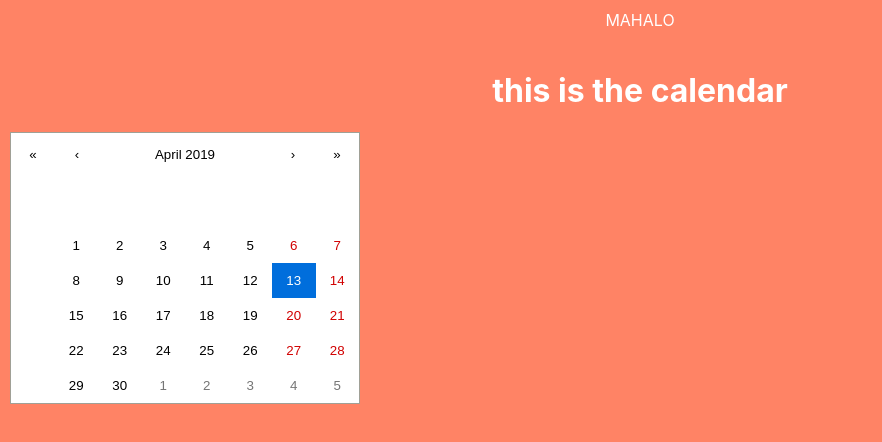
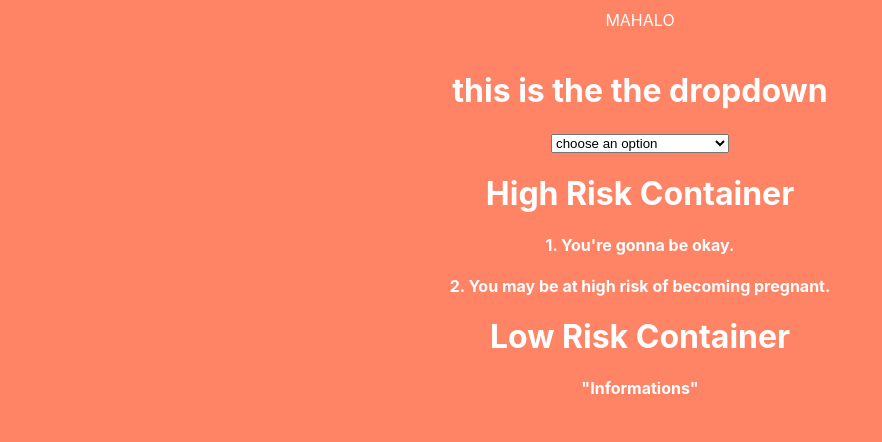
Before and after one commit to mwestervelt/mahalo-2, a React (Create React App) app: page / in a window 1280 px wide. Shown: the top 442 px of the page, without its empty margins (0-882 px from the left). Built offline with nearby package versions, Linux system fonts and the light colour scheme.

Commit message:
dropdown

```diff
--- a/src/App.js
+++ b/src/App.js
@@ -1,5 +1,7 @@
 import React, { Component } from 'react';
-import CalendarComp from './CalendarComp'
+import Dropdown from './Dropdown'
+import HighRisk from './HighRisk'
+import LowRisk from './LowRisk'
 import './App.css';
 
 class App extends Component {
@@ -8,7 +10,9 @@ class App extends Component {
       <div className="App">
             MAHALO
             <br></br><br></br>
-            <CalendarComp />
+            <Dropdown />
+            <HighRisk />
+            <LowRisk />
       </div>
     );
   }
--- a/src/CalendarComp.js
+++ /dev/null
@@ -1,36 +0,0 @@
-import React, { Component } from 'react';
-import Calendar from 'react-calendar';
-
-
-class CalendarComp extends Component {
-
-  state = {
-    value: new Date(),
-  }
-
-  onChange = value => this.setState({ value })
-
-  render() {
-    console.log(this.state.value);
-      const { value } = this.state;
-
-      return (
-        <div className="Sample">
-          <header>
-            <h1>this is the calendar</h1>
-          </header>
-          <div className="Sample__container">
-            <main className="Sample__container__content">
-              <Calendar
-                onChange={this.onChange}
-                showWeekNumbers
-                value={value}
-              />
-            </main>
-          </div>
-        </div>
-      );
-    }
-  }
-
-export default CalendarComp;
--- /dev/null
+++ b/src/Dropdown.js
@@ -0,0 +1,69 @@
+import React, { Component } from 'react';
+
+
+class Dropdown extends Component {
+
+  state = {
+    choice: '',
+    risklevel: ''
+  }
+
+  // componentDidUpdate(prevState) {
+  //   if (this.state.choice !== prevState.choice) {
+  //     this.calculateRisk()
+  //
+  //   }
+  // }
+
+onChange = e => {
+  this.setState({ choice: e.target.value }, () => this.calculateRisk())
+}
+
+calculateRisk = (e) => {
+  console.log('calculator');
+
+    switch (this.state.choice) {
+      case 'choose an option':
+        this.setState({ risklevel: '' })
+        break
+      case 'On period right now':
+        this.setState({ risklevel: 'low'})
+        break
+      case '1-4':
+        this.setState({ risklevel: 'low' })
+        break
+      case '5-9':
+        this.setState({ risklevel: 'high' })
+        break
+      case '10':
+        this.setState({ risklevel: 'low' })
+        break
+      default:
+        console.log('mahalo')
+    }
+  }
+
+
+  render() {
+    console.log(this.state);
+
+      return (
+        <div>
+          <header>
+            <h1>this is the the dropdown</h1>
+          </header>
+          <div>
+            <select onChange={this.onChange}>
+              <option value='choose an option'>choose an option</option>
+              <option value='On period right now'>I'm on my period right now</option>
+              <option value='1-4'>1-4 days ago</option>
+              <option value='5-9'>5-9 days ago</option>
+              <option value='10'>10+ days ago</option>
+            </select>
+          </div>
+        </div>
+      );
+    }
+  }
+
+export default Dropdown;
--- /dev/null
+++ b/src/HighRisk.js
@@ -0,0 +1,16 @@
+import React, { Component } from 'react';
+
+class HighRisk extends Component {
+  render() {
+    return (
+      <div>
+        <h1>High Risk Container</h1>
+        <h4>1. You're gonna be okay.</h4>
+        <h4>2. You may be at high risk of becoming pregnant.</h4>
+
+      </div>
+    );
+  }
+}
+
+export default HighRisk;
--- /dev/null
+++ b/src/LowRisk.js
@@ -0,0 +1,15 @@
+import React, { Component } from 'react';
+
+class LowRisk extends Component {
+  render() {
+    return (
+      <div>
+        <h1>Low Risk Container</h1>
+        <h4>"Informations"</h4>
+
+      </div>
+    );
+  }
+}
+
+export default LowRisk;
```
